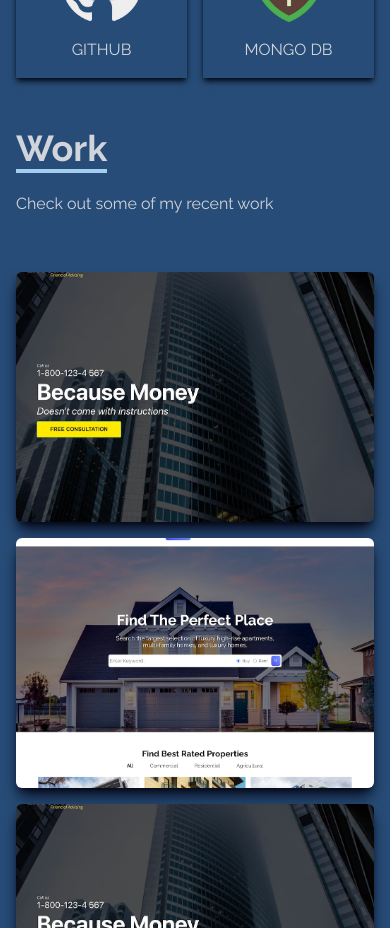
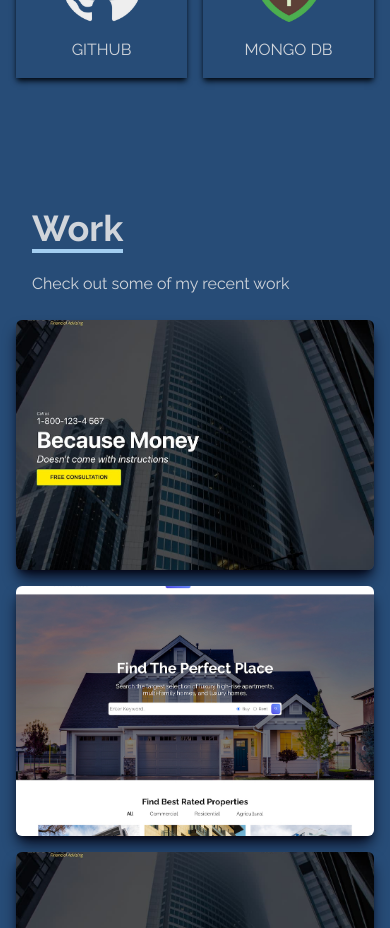
Before and after one commit to JDemlow/react-portfolio, a React (Vite) app: page / in a window 390 px wide. Shown: the part 2420-3348 px from the top of the page. Built offline with nearby package versions, Linux system fonts and the light colour scheme.

Commit message:
fixing tailwind media queries

```diff
--- a/src/components/About.jsx
+++ b/src/components/About.jsx
@@ -30,7 +30,7 @@ const About = () => {
         </div>
         <div className="flex justify-center items-center">
           <img
-            className="w-60 mx-auto my-4 py-8 hover:scale-110 duration-500"
+            className="w-20 md:w-60 mx-auto my-4 py-8 hover:scale-110 duration-500"
             src={restaurantImage}
             alt="picture of James"
           />
--- a/src/components/Work.jsx
+++ b/src/components/Work.jsx
@@ -10,7 +10,7 @@ const Work = () => {
       className="w-full md:h-screen text-gray-300 bg-[--primary-bg]"
     >
       <div className="max-w-[1000px] mx-auto p-4 flex flex-col justify-center w-full h-full">
-        <div className="pb-8">
+        <div className="pt-20 pl-4 md:p-8">
           <p className="text-4xl font-bold inline border-b-4 text-gray-300 border-[--accent-bg]">
             Work
           </p>
```
